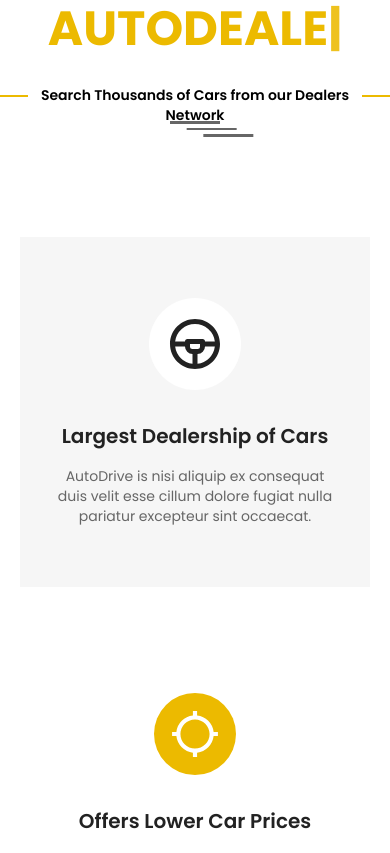
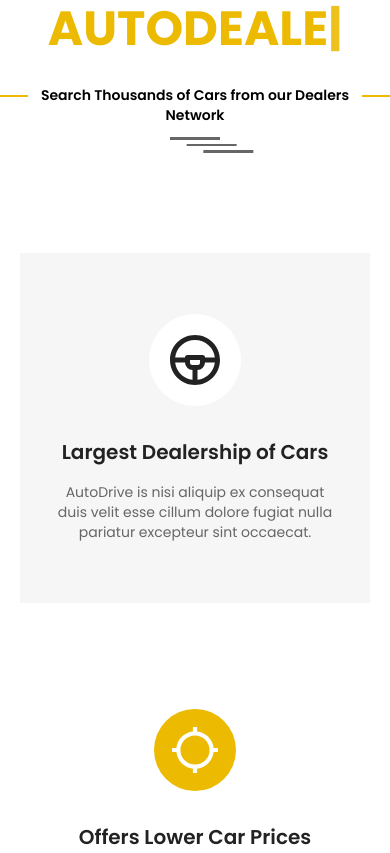
Before and after one commit to iamdpunkr1/car-dealer, a React (Vite) app: page / in a window 390 px wide. Shown: the part 1304-2157 px from the top of the page. Built offline with nearby package versions, Linux system fonts and the light colour scheme.

Commit message:
fix: line margin issue for small screen

```diff
--- a/src/components/Welcome.tsx
+++ b/src/components/Welcome.tsx
@@ -37,7 +37,7 @@
             <span className="relative h-[2px] bg-[#ecba00] w-8 md:w-12 lg:w-16" style={{top:"50%"}}></span>
         </div>
 
-        <div className="flex flex-col items-center mt-4">
+        <div className="flex flex-col items-center mt-8">
                     <div className=" h-[3px] bg-[#666] w-[50px]" ></div>
                     <div className=" h-[2px] bg-[#666] w-[50px] my-1 translate-x-1/3" ></div>
                     <div className=" h-[3px] bg-[#666] w-[50px] translate-x-2/3" ></div>
```
